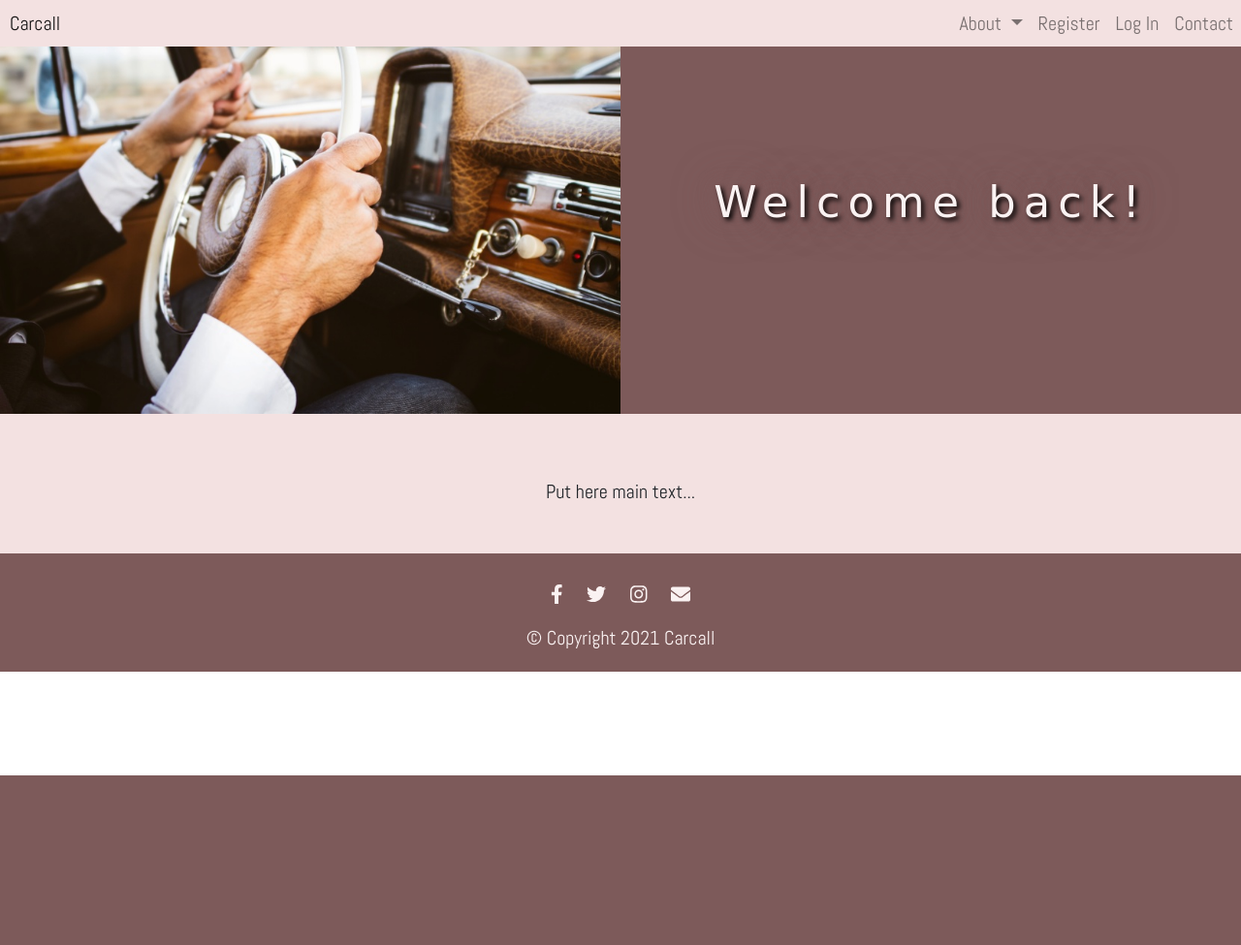
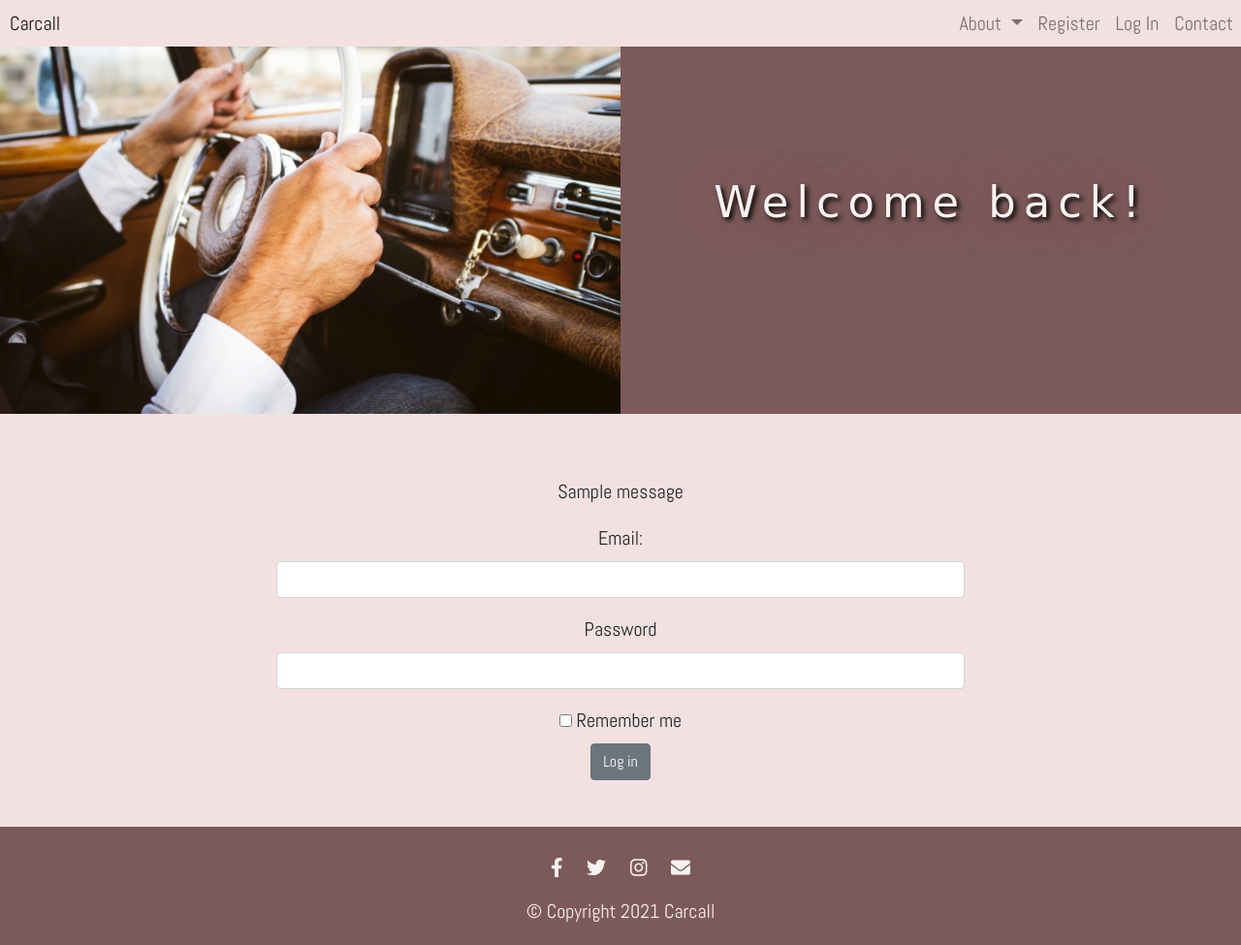
Before and after one commit to msbetsy/car_rental, a Flask app: page /auth/login in a window 1280 px wide. Shown: the whole page at 97% size. Before the commit the page ends 800 px from the top, so only its background shows below. Run offline with Flask 2, Linux system fonts and the light colour scheme; tables that the repository leaves empty hold one stand-in row (values such as "Sample post"); one stand-in notice (Sample message) is shown; some libraries are stand-ins or nearby versions; some web fonts are replaced.

Commit message:
Add Log in

```diff
--- a/app/auth/forms.py
+++ b/app/auth/forms.py
@@ -1,6 +1,6 @@
 """This module stores application forms for authorization."""
 from flask_wtf import FlaskForm
-from wtforms import StringField, PasswordField, SubmitField
+from wtforms import StringField, PasswordField, SubmitField, BooleanField
 from wtforms.validators import DataRequired, Length, Email, EqualTo
 from wtforms import ValidationError
 from ..models import User
@@ -28,3 +28,12 @@ class RegisterForm(FlaskForm):
         """
         if User.query.filter_by(email=field.data.lower()).first():
             raise ValidationError('Email exists.')
+
+
+class LoginForm(FlaskForm):
+    """Class used for log in user.
+    """
+    email = StringField("Email: ", validators=[DataRequired(), Length(1, 80), Email()])
+    password = PasswordField("Password", validators=[DataRequired()])
+    remember_user = BooleanField('Remember me')
+    submit = SubmitField("Log in")
--- a/app/auth/views.py
+++ b/app/auth/views.py
@@ -1,15 +1,35 @@
 """This module stores application views for authorization."""
-from flask import render_template, redirect, url_for
+from flask import render_template, redirect, url_for, flash, request, session
 from flask_login import current_user, logout_user, login_user
 from . import auth
-from .forms import RegisterForm
+from .forms import RegisterForm, LoginForm
 from .. import db
 from ..models import User
 
 
-@auth.route("/login")
+@auth.route("/login", methods=["GET", "POST"])
 def login():
-    return render_template("auth/login.html")
+    form = LoginForm()
+    if form.validate_on_submit():
+        user = User.query.filter_by(email=form.email.data.lower()).first()
+
+        if user is not None:
+            if user.verify_password(form.password.data):
+                login_user(user, form.remember_user.data)
+                session.permanent = True
+                next = request.args.get('next')
+                if next is None or not next.startswith('/'):
+                    next = url_for('auth.login')
+                    flash('You were successfully logged in')
+                return redirect(next)
+
+            else:
+                flash('Password incorrect, please try again.')
+
+        elif user is None:
+            flash("That email does not exist, please register.")
+
+    return render_template("auth/login.html", form=form, current_user=current_user)
 
 
 @auth.route("/user")
@@ -21,7 +41,6 @@ def show_user():
 def register():
     form = RegisterForm()
     if form.validate_on_submit():
-
         new_user = User(
             name=form.name.data,
             surname=form.surname.data,
--- a/app/templates/auth/login.html
+++ b/app/templates/auth/login.html
@@ -10,3 +10,18 @@
 {% block big_heading %}
     Welcome back!
 {% endblock %}
+
+{% block main_text %}
+    {% with messages = get_flashed_messages() %}
+        {% if messages %}
+            {% for message in messages %}
+                <p>{{ message }}</p>
+            {% endfor %}
+        {% endif %}
+    {% endwith %}
+
+    {% if not current_user.is_authenticated %}
+        {{ wtf.quick_form(form, novalidate=True, button_map={"submit": "secondary"}) }}
+    {% endif %}
+
+{% endblock %}
--- a/config.py
+++ b/config.py
@@ -1,5 +1,6 @@
 """This module stores application configuration settings."""
 import os
+from datetime import timedelta
 
 basedir = os.path.abspath(os.path.dirname(__file__))
 
@@ -9,6 +10,8 @@ class Config:
     """
     SECRET_KEY = os.environ.get("SECRET_KEY_CAR") or 'sjk897JH7KH65#(@&'
     SQLALCHEMY_TRACK_MODIFICATIONS = False
+    REMEMBER_COOKIE_DURATION = timedelta(minutes=10)
+    PERMANENT_SESSION_LIFETIME = timedelta(minutes=60)
 
     @staticmethod
     def init_app(app):
```
